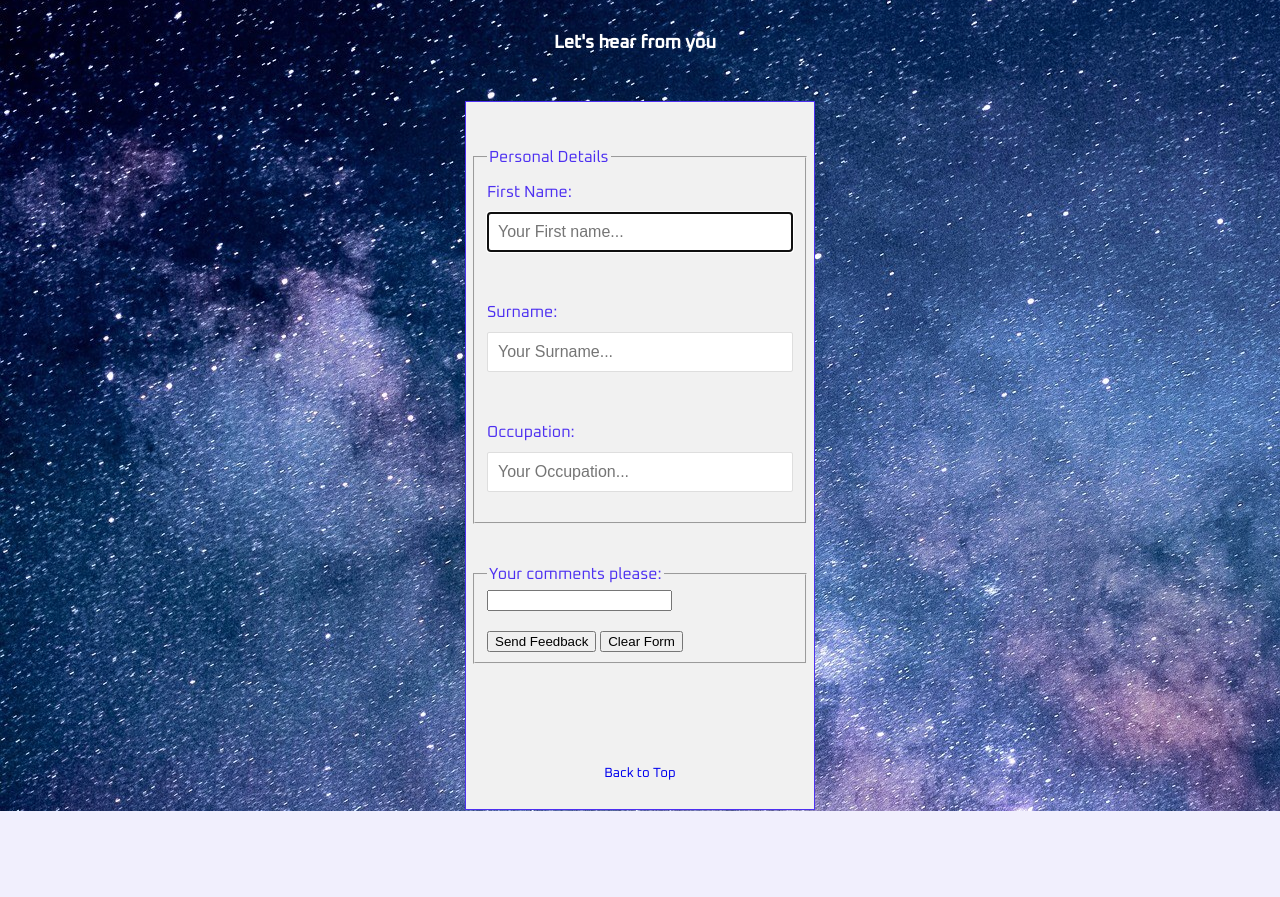
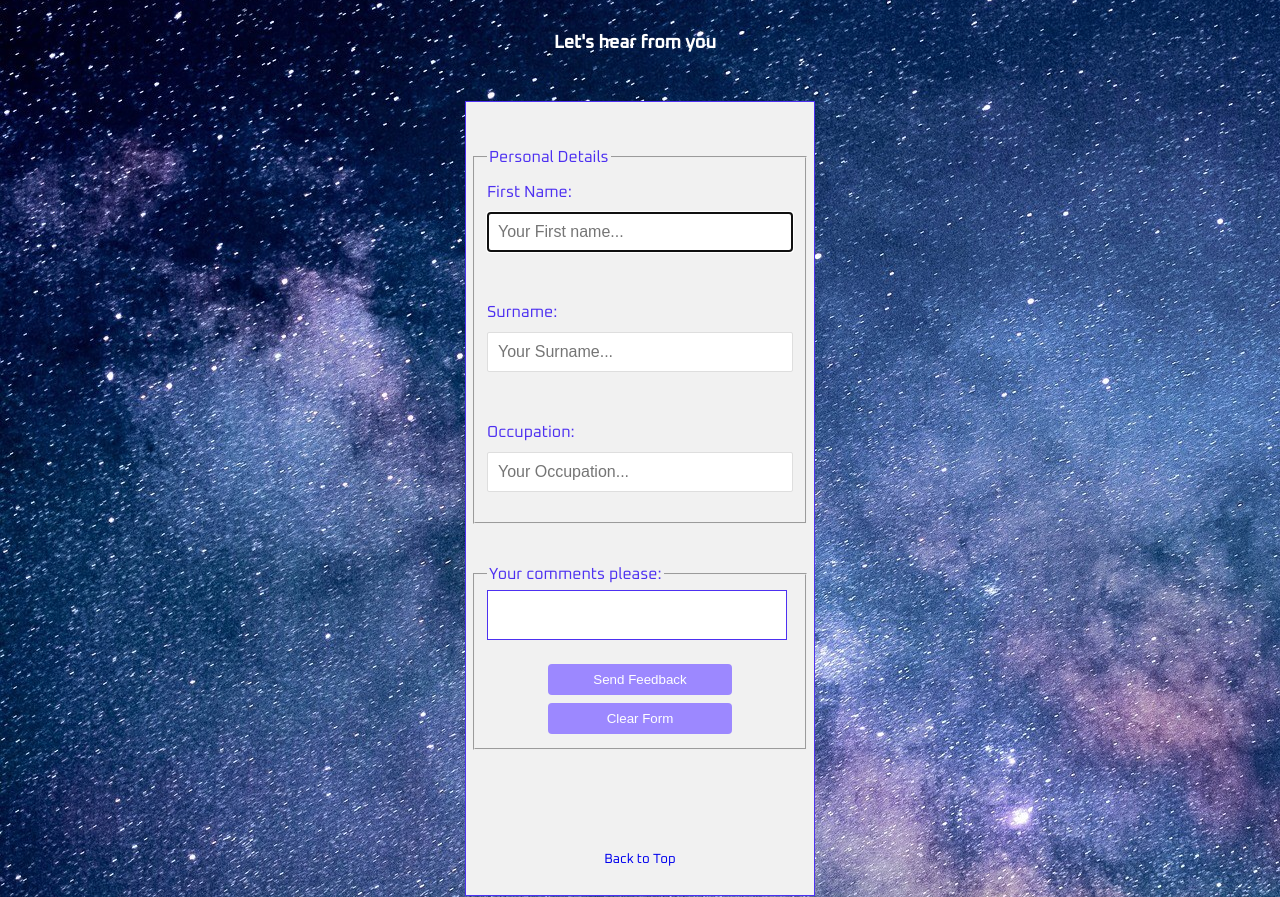
Before and after one commit to ruthbins/money-manager, a plain HTML site: page contact.html in a window 1280 px wide. Shown: the part 183-1080 px from the top of the page. Before the commit the page ends 994 px from the top, so only its background shows below. Drawn offline with Linux system fonts and the light colour scheme.

Commit message:
changes in css

```diff
--- a/style.css
+++ b/style.css
@@ -21,12 +21,11 @@ body {
   color: #4d30f1;
 }
 
-img {
+.logo{
+  margin-left: 10px;
+  padding-left: 10px;
   opacity: 0.75;
-  padding-left: 10px;
-  margin-left: 10px;
 }
-
 @media screen and (max-width: 600px, 1000px) {
 
   .header-right {
@@ -66,7 +65,7 @@ border-radius: 4px;
 .container {
   margin: 30px auto;
   width: 350px;
-  border: 1px solid #4d30f1;
+  border: 1px groove #4d30f1;
   padding: 5px;
   margin: 1px;
   background-color: #f1f1f1;
@@ -238,3 +237,44 @@ a {
   padding: 10px;
   width: 30%;
 }
+
+input[type=textarea] {
+  border: 1px groove #4d30f1;
+  width: 300px;
+  height: 50px;
+  }
+  section {
+    display: flex;
+    flex-direction: column;
+    align-items: center;
+    }
+
+input[type=submit] {
+  width: 60%;
+  background-color: #9c88ff;
+  color: white;
+  padding: 8px 10px;
+  margin: 4px 0;
+  border: none;
+  border-radius: 4px;
+  cursor: pointer;
+}
+
+input[type=submit]:hover {
+  background-color: #4d30f1;
+}
+
+input[type=reset] {
+  width: 60%;
+  background-color: #9c88ff;
+  color: white;
+  padding: 8px 10px;
+  margin: 4px 0;
+  border: none;
+  border-radius: 4px;
+  cursor: pointer;
+}
+
+input[type=submit]:hover {
+  background-color: #4d30f1;
+}
```
